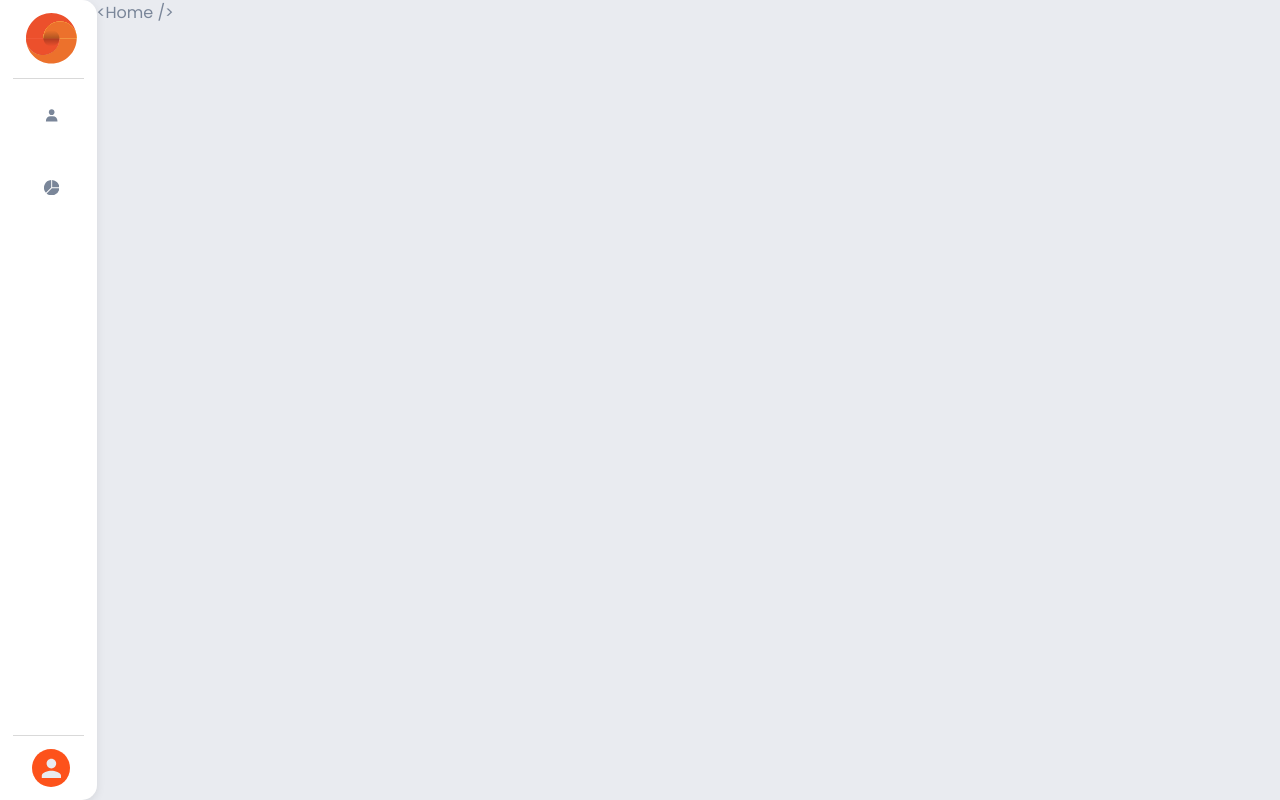
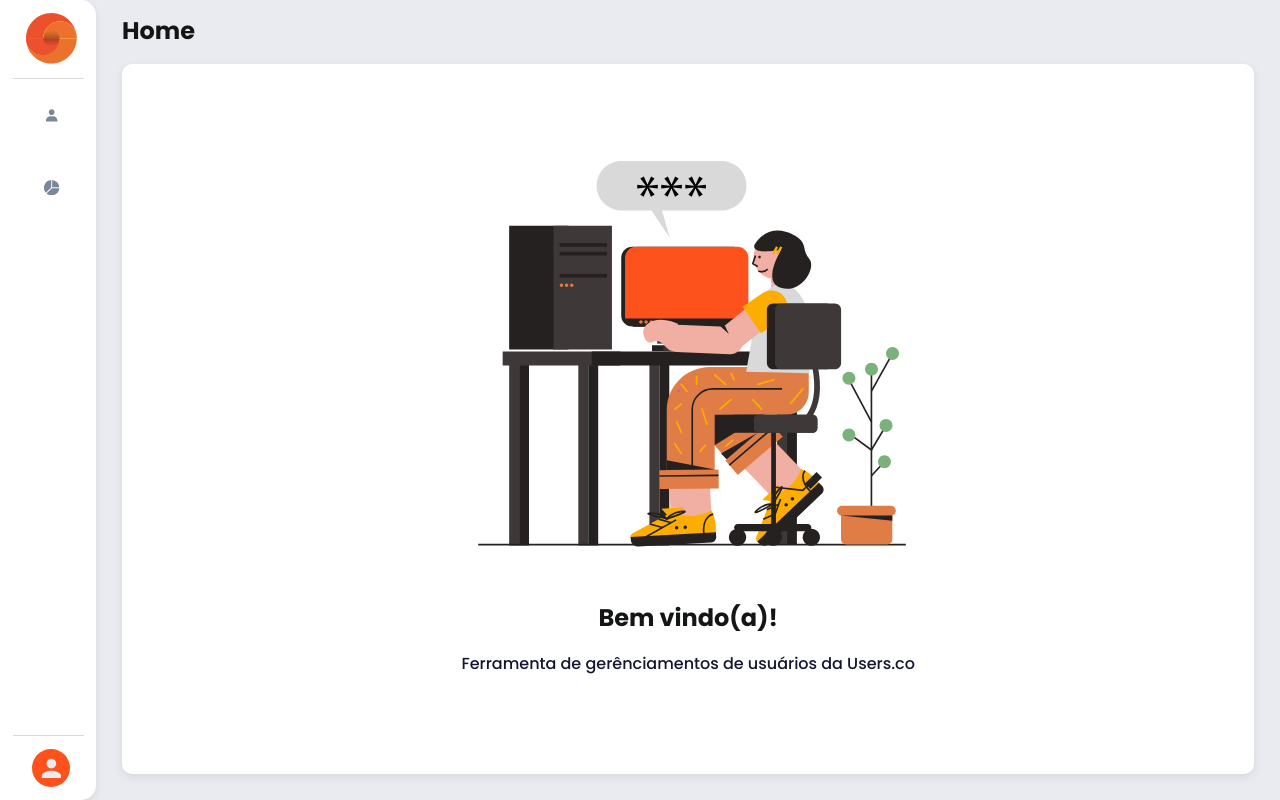
Before and after one commit to ingradantona/user-management, a React (Vite) app in the folder frontend/: page /home in a window 1280 px wide. Built offline with nearby package versions, Linux system fonts and the light colour scheme; sample sign-in values are in the browser's storage.

Commit message:
feat: create home page

```diff
--- a/frontend/package.json
+++ b/frontend/package.json
@@ -22,7 +22,8 @@
     "react-hot-toast": "^2.4.1",
     "react-icons": "^5.0.1",
     "react-router-dom": "^6.22.3",
-    "styled-components": "^6.1.8"
+    "styled-components": "^6.1.8",
+    "vite-plugin-svgr": "^4.2.0"
   },
   "devDependencies": {
     "@types/react": "^18.2.66",
--- a/frontend/src/assets/styles/shared/index.ts
+++ b/frontend/src/assets/styles/shared/index.ts
@@ -15,6 +15,19 @@ export const FormContainer = styled.form`
   align-items: center;
   justify-content: center;
   gap: 2vh;
+`;
+
+export const BasePageContainer = styled.div`
+  width: 100%;
+  height: 100%;
+  display: flex;
+  flex-direction: column;
+  align-items: center;
+  justify-content: space-between;
+  flex-grow: 1;
+  background-color: #ffffff;
+  box-shadow: 0px 3px 10px #00000015;
+  border-radius: 10px;
 `;
 
 export function InputTheme() {
--- a/frontend/src/assets/styles/typography/index.ts
+++ b/frontend/src/assets/styles/typography/index.ts
@@ -15,7 +15,7 @@ export const Header1 = styled.h1<ITypography>`
 
 export const Header2 = styled.h2<ITypography>`
   ${({ theme, $fontColor }) => css`
-    font-size: 2vh;
+    font-size: 3vh;
     font-family: 'Poppins Bold';
     color: ${$fontColor ? $fontColor : theme.colors.typography.title};
   `}
@@ -31,7 +31,7 @@ export const Body1 = styled.p<ITypography>`
 
 export const Body2 = styled.p<ITypography>`
   ${({ theme, $fontColor }) => css`
-    font-size: 1.8vh;
+    font-size: 2%.2;
     font-family: 'Poppins Medium';
     color: ${$fontColor ? $fontColor : theme.colors.typography.emphasys};
   `}
--- a/frontend/src/components/Layout/index.tsx
+++ b/frontend/src/components/Layout/index.tsx
@@ -14,12 +14,14 @@ import smallLogo from '../../assets/images/logo.svg';
 import useLayoutContoller from './useLayout.contoller';
 import { NavLink } from 'react-router-dom';
 import Avatar from '../Avatar';
+import { ToastContainer } from '../TostContainer';
 
 export function Layout({ children }: LayoutProps) {
   const { isOpen, toggleSidebar, routes } = useLayoutContoller();
 
   return (
     <Page>
+      <ToastContainer />
       <Menu $isOpen={isOpen}>
         <LogoButton onClick={toggleSidebar}>
           <img src={smallLogo} />
--- a/frontend/src/components/Layout/styles.ts
+++ b/frontend/src/components/Layout/styles.ts
@@ -5,6 +5,8 @@ export const Page = styled.div`
   width: 100vw;
   display: flex;
   background-color: ${({ theme }) => theme.colors.background.primary};
+  position: relative;
+  overflow-y: hidden;
 `;
 
 interface IPageProps {
@@ -91,6 +93,10 @@ export const Content = styled(motion.main).attrs(() => ({
   animate: 'visible',
 }))`
   width: 100%;
+  padding: 1vw 2vw 2vw;
+  display: flex;
+  flex-direction: column;
+  gap: 2vh;
 `;
 
 export const Divider = styled.div`
--- a/frontend/src/pages/Home/index.tsx
+++ b/frontend/src/pages/Home/index.tsx
@@ -1,3 +1,23 @@
+import { BasePageContainer } from '../../assets/styles/shared';
+import { Body2, Header2 } from '../../assets/styles/typography';
+import HomeIcon from '../../assets/images/home_icon.svg';
+import useHomeController from './useHome.controller';
+import { ContentContainer } from './styles';
+
 export function Home() {
-  return <p>Home</p>;
+  const { userName, userSurname } = useHomeController();
+  return (
+    <>
+      <Header2>Home</Header2>
+      <BasePageContainer>
+        <ContentContainer>
+          <img src={HomeIcon} />
+          <Header2>
+            Bem vindo(a)! {userName} {userSurname}
+          </Header2>
+          <Body2>Ferramenta de gerênciamentos de usuários da Users.co</Body2>
+        </ContentContainer>
+      </BasePageContainer>
+    </>
+  );
 }
--- /dev/null
+++ b/frontend/src/pages/Home/styles.ts
@@ -0,0 +1,15 @@
+import styled from 'styled-components';
+
+export const ContentContainer = styled.div`
+  width: 100%;
+  height: 100%;
+  display: flex;
+  flex-direction: column;
+  align-items: center;
+  gap: 2vh;
+
+  & img {
+    width: auto;
+    height: 65vh;
+  }
+`;
--- /dev/null
+++ b/frontend/src/pages/Home/useHome.controller.ts
@@ -0,0 +1,8 @@
+import { useContext } from 'react';
+import { AuthContext } from '../../context/AuthProvider';
+
+export default function useHomeController() {
+  const { userName, userSurname } = useContext(AuthContext);
+
+  return { userName, userSurname };
+}
--- a/frontend/src/routes/index.tsx
+++ b/frontend/src/routes/index.tsx
@@ -8,6 +8,7 @@ import { Report } from '../pages/Report';
 import { PrivateRoute, ProtectedRoutes } from './PrivateRoutes';
 import { AccessProfile } from '../utils/enums/profile.enum';
 import { Layout } from '../components/Layout';
+import { Home } from '../pages/Home';
 
 export function Routes() {
   const SidebarLayout = () => (
@@ -25,7 +26,7 @@ export function Routes() {
 
       <Route element={<ProtectedRoutes />}>
         <Route element={<SidebarLayout />}>
-          <Route path="/home" element={'<Home />'} />
+          <Route path="/home" element={<Home />} />
 
           <Route path="/users">
             <Route path="" element={<UserManagement />} />
--- a/frontend/vite.config.ts
+++ b/frontend/vite.config.ts
@@ -1,8 +1,9 @@
 import { defineConfig } from 'vite';
 import react from '@vitejs/plugin-react';
+import svgr from 'vite-plugin-svgr';
 
 export default defineConfig({
-  plugins: [react()],
+  plugins: [svgr(), react()],
   server: {
     port: 3000,
   },
```
Also changed, not shown: frontend/custom.d.ts (+0 -7 lines), frontend/src/assets/images/home_icon.svg (added), 1 other file (tests, documents, lock files or other folders).
